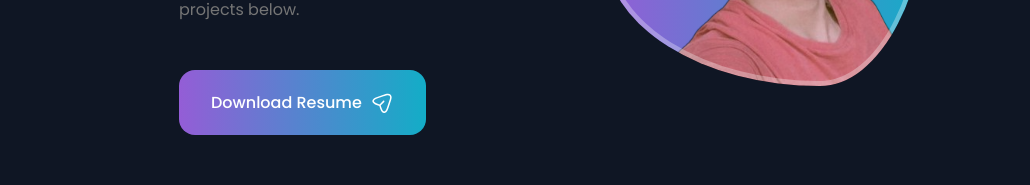
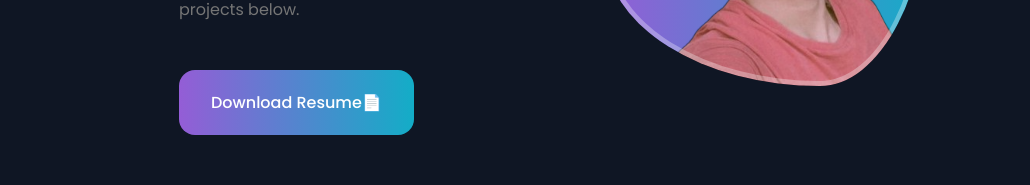
Before and after one commit to mananpadhiyar/deploy__portfolio, a React (Create React App) app: page / in a window 1280 px wide. Shown: the part 472-657 px from the top of the page, without its empty margins (125-1155 px from the left). Built offline with nearby package versions, Linux system fonts and the light colour scheme; some icons are missing.

Commit message:
added resume download link

```diff
--- a/src/components/home/Data.jsx
+++ b/src/components/home/Data.jsx
@@ -63,25 +63,12 @@ const Data = () => {
         looking for new opportunities to learn and grow. I have built full stack
         web app. check out my projects below.
       </p>
-      <a href="#contact" className="button button--flex" download>
-        Download Resume
-        <svg
-          class="button__icon"
-          xmlns="http://www.w3.org/2000/svg"
-          width="24"
-          height="24"
-          viewBox="0 0 24 24"
-          fill="none"
-        >
-          <path
-            d="M14.2199 21.9352C13.0399 21.9352 11.3699 21.1052 10.0499 17.1352L9.32988 14.9752L7.16988 14.2552C3.20988 12.9352 2.37988 11.2652 2.37988 10.0852C2.37988 8.91525 3.20988 7.23525 7.16988 5.90525L15.6599 3.07525C17.7799 2.36525 19.5499 2.57525 20.6399 3.65525C21.7299 4.73525 21.9399 6.51525 21.2299 8.63525L18.3999 17.1252C17.0699 21.1052 15.3999 21.9352 14.2199 21.9352ZM7.63988 7.33525C4.85988 8.26525 3.86988 9.36525 3.86988 10.0852C3.86988 10.8052 4.85988 11.9052 7.63988 12.8252L10.1599 13.6652C10.3799 13.7352 10.5599 13.9152 10.6299 14.1352L11.4699 16.6552C12.3899 19.4352 13.4999 20.4252 14.2199 20.4252C14.9399 20.4252 16.0399 19.4352 16.9699 16.6552L19.7999 8.16525C20.3099 6.62525 20.2199 5.36525 19.5699 4.71525C18.9199 4.06525 17.6599 3.98525 16.1299 4.49525L7.63988 7.33525Z"
-            fill="var(--container-color)"
-          ></path>
-          <path
-            d="M10.11 14.7052C9.92005 14.7052 9.73005 14.6352 9.58005 14.4852C9.29005 14.1952 9.29005 13.7152 9.58005 13.4252L13.16 9.83518C13.45 9.54518 13.93 9.54518 14.22 9.83518C14.51 10.1252 14.51 10.6052 14.22 10.8952L10.64 14.4852C10.5 14.6352 10.3 14.7052 10.11 14.7052Z"
-            fill="var(--container-color)"
-          ></path>
-        </svg>
+      <a
+        href="#contact"
+        className="button button--flex"
+        download={"../../assets/manan_padhiyar_resume.pdf"}
+      >
+        Download Resume📄
       </a>
     </div>
   );
```
Also changed, not shown: 1 other file (tests, documents, lock files or other folders).
